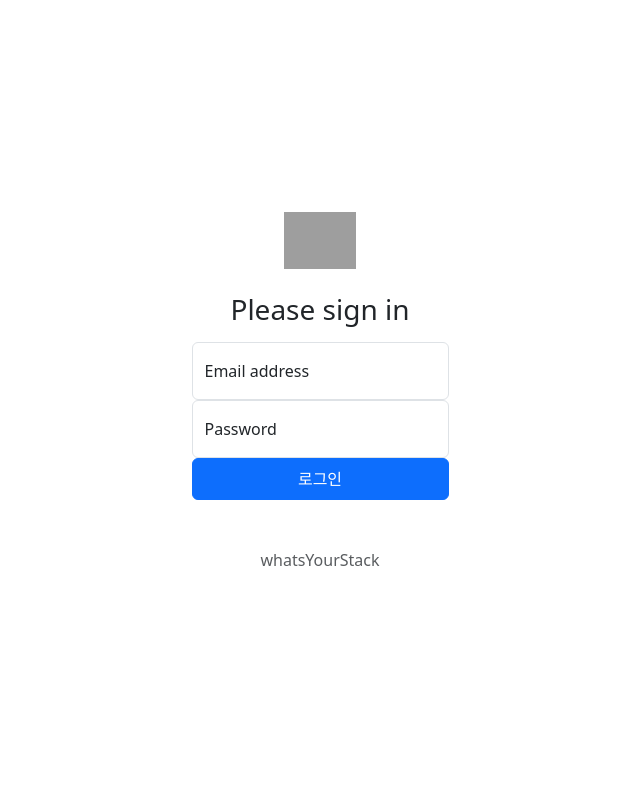
After one commit to WhatYourStack/WhatsYourStack, a Flask app: template templates/login.html in a window 1280 px wide. The commit adds this page. Shown: the whole page, without its empty margins (320-960 px from the left). Run offline with Flask 3, Linux system fonts and the light colour scheme; the template is opened without the code that fills it, so the values that code supplies are empty; parts of the project's set-up code (start-up, migrations or seed data) failed here and were passed over; grey boxes are pictures that could not be loaded.

Commit message:
feat:merge

```diff
--- a/app.py
+++ b/app.py
@@ -14,7 +14,7 @@ db = SQLAlchemy(app)
 
 @app.route('/')
 def home():
-   return render_template('index.html')
+   return render_template('board_input.html')
 
 @app.route('/post/insert', methods=['POST'])
 def input_post():
@@ -36,9 +36,9 @@ def input_post():
 
    return render_template('index.html')
 
-@app.route('/mypage')
-def mypage():
-	return 'This is My page!'
+@app.route('login.html')
+def login():
+   return render_template('login.html')
 
 if __name__ == "__main__":
    app.run(debug=True)
--- /dev/null
+++ b/templates/login.html
@@ -0,0 +1,52 @@
+<!Doctype html>
+<html lang="en">
+
+<head>
+    <meta charset="utf-8">
+    <meta name="viewport" content="width=device-width, initial-scale=1">
+    <title>whatsYourStack Login</title>
+    <link href="https://cdn.jsdelivr.net/npm/bootstrap@5.3.0/dist/css/bootstrap.min.css" rel="stylesheet"
+        integrity="sha384-9ndCyUaIbzAi2FUVXJi0CjmCapSmO7SnpJef0486qhLnuZ2cdeRhO02iuK6FUUVM" crossorigin="anonymous">
+
+    <style>
+        body, html {
+            height: 100%;
+            margin: 0;
+            display: flex;
+            justify-content: center;
+            align-items: center;
+            background-color: #ffffff; /* 원하는 배경색으로 변경 가능 */
+        }
+
+        .form-signin {
+            padding: 15px;
+            text-align: center;
+
+        }
+    </style>
+    </head>
+
+    <body class="d-flex align-items-center py-4 ">
+
+        <main class="form-signin px-4 py-5 my-5" >
+            <form>
+                <img class="mb-4" src="https://s3.ap-northeast-2.amazonaws.com/materials.spartacodingclub.kr/webjong/images/sparta-logo.svg" alt width="72" height="57">
+                <h1 class="h3 mb-3 fw-normal">Please sign in</h1>
+
+                <div class="form-floating">
+                    <input type="email" class="form-control" id="floatingInput" placeholder="name@example.com">
+                    <label for="floatingInput">Email address</label>
+                </div>
+                <div class="form-floating">
+                    <input type="password" class="form-control" id="floatingPassword" placeholder="Password">
+                    <label for="floatingPassword">Password</label>
+                </div>
+
+                <button class="btn btn-primary w-100 py-2" type="submit">로그인</button>
+                <p class="mt-5 mb-3 text-body-secondary">whatsYourStack</p>
+            </form>
+        </main>
+
+    </body>
+
+</html>
```
Also changed, not shown: templates/comment_input.html (added, +21 -0 lines), templates/index.html (+85 -8 lines), database.db.
